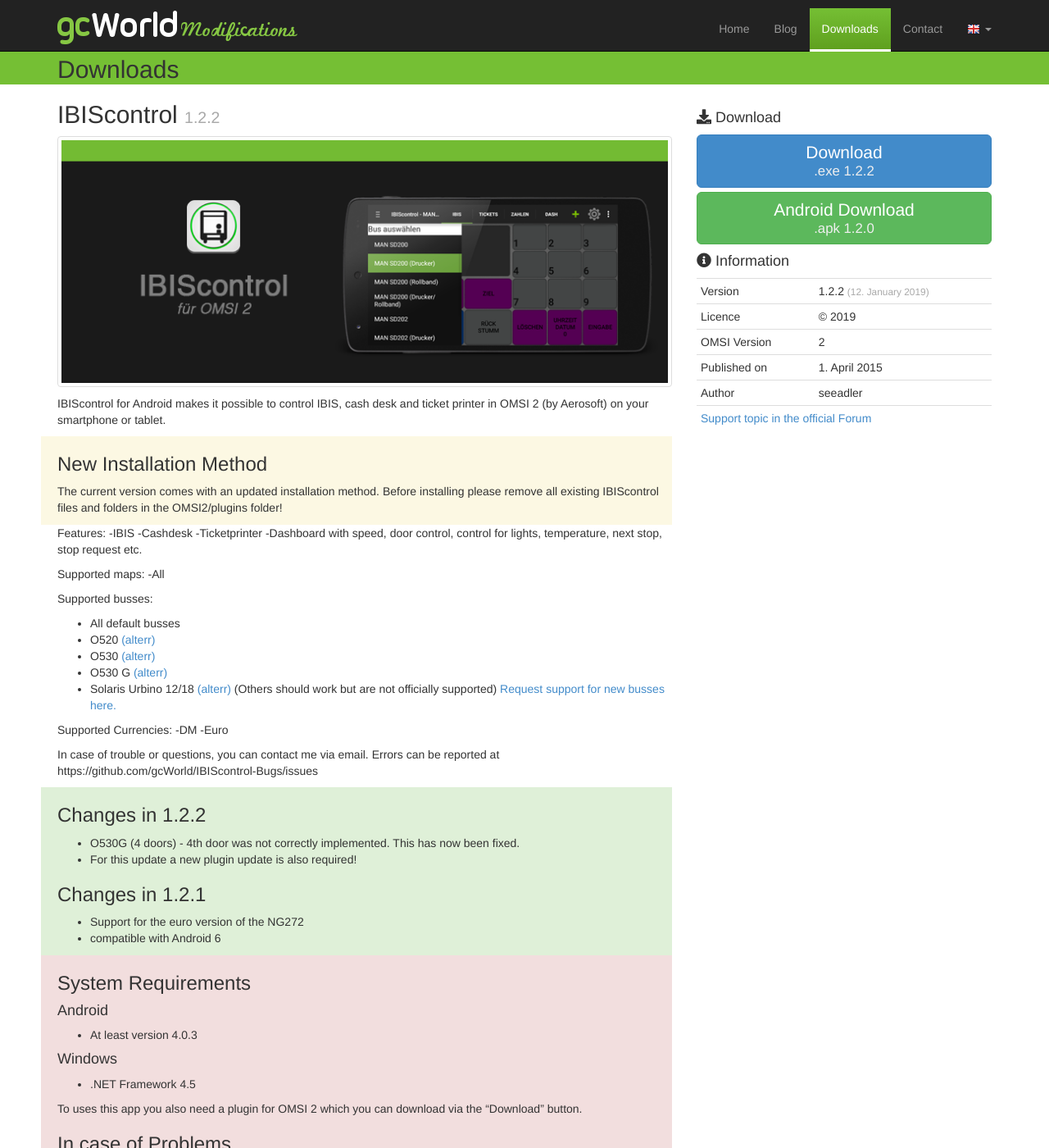
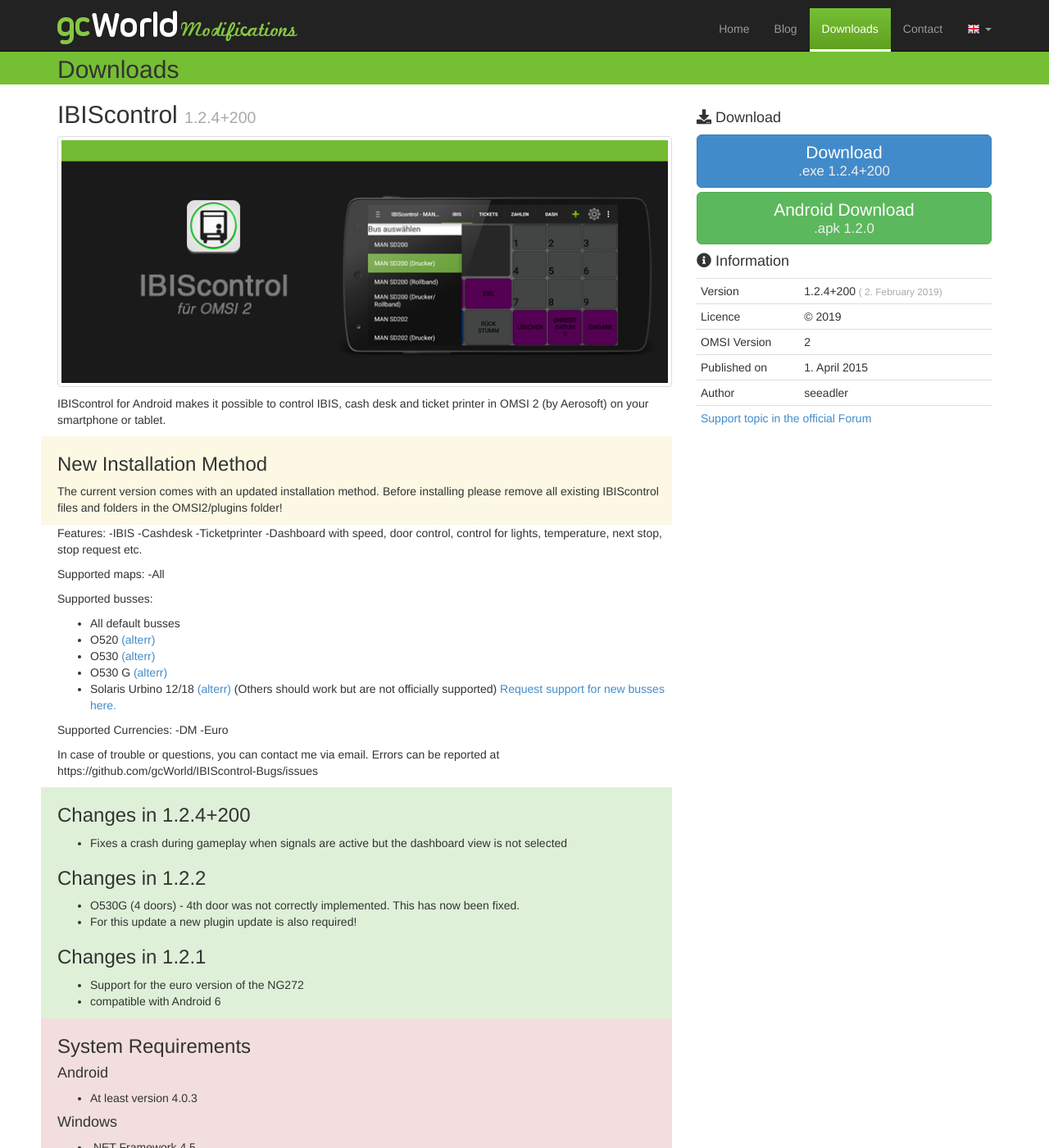
Before and after one commit to gcWorld/gcMods-Website, a Jekyll site: the page built from _downloads/en/ibiscontrol.md, in a window 1280 px wide and 1400 px high. Shown: the whole window at 82% size. Built offline with Jekyll 4.4.1, drawn with Linux system fonts in a browser that asks for light colours; nearby versions of some CDN libraries; comment, search, counter and statistics services are not loaded.

Commit message:
Update ibiscontrol.md

```diff
--- a/_downloads/en/ibiscontrol.md
+++ b/_downloads/en/ibiscontrol.md
@@ -5,7 +5,7 @@
 section: Downloads
 category: omsi
 released: 2015-04-01 22:30:28 Z
-updated: 2019-01-12 15:30:28 Z
+updated: 2019-02-02 15:30:28 Z
 copyright: '2019'
 ams: false
 zip:
@@ -14,7 +14,7 @@
 android: http://play.google.com/store/apps/details?id=de.gcworld.ibiscontrol
 homepage: true
 image_big: ibiscontrol-header.png
-version: 1.2.2
+version: 1.2.4+200
 omsi_version: 2
 author: seeadler
 link_forum: https://forum.omnibussimulator.de/forum/index.php?thread/31324-ibiscontrol-f%C3%BCr-omsi-2/
@@ -85,6 +85,9 @@
 
 <div class="bg bg-success" markdown="block">
 
+### Changes in 1.2.4+200
+- Fixes a crash during gameplay when signals are active but the dashboard view is not selected
+
 ### Changes in 1.2.2
 - O530G (4 doors) - 4th door was not correctly implemented. This has now been fixed.
 - For this update a new plugin update is also required!
```
